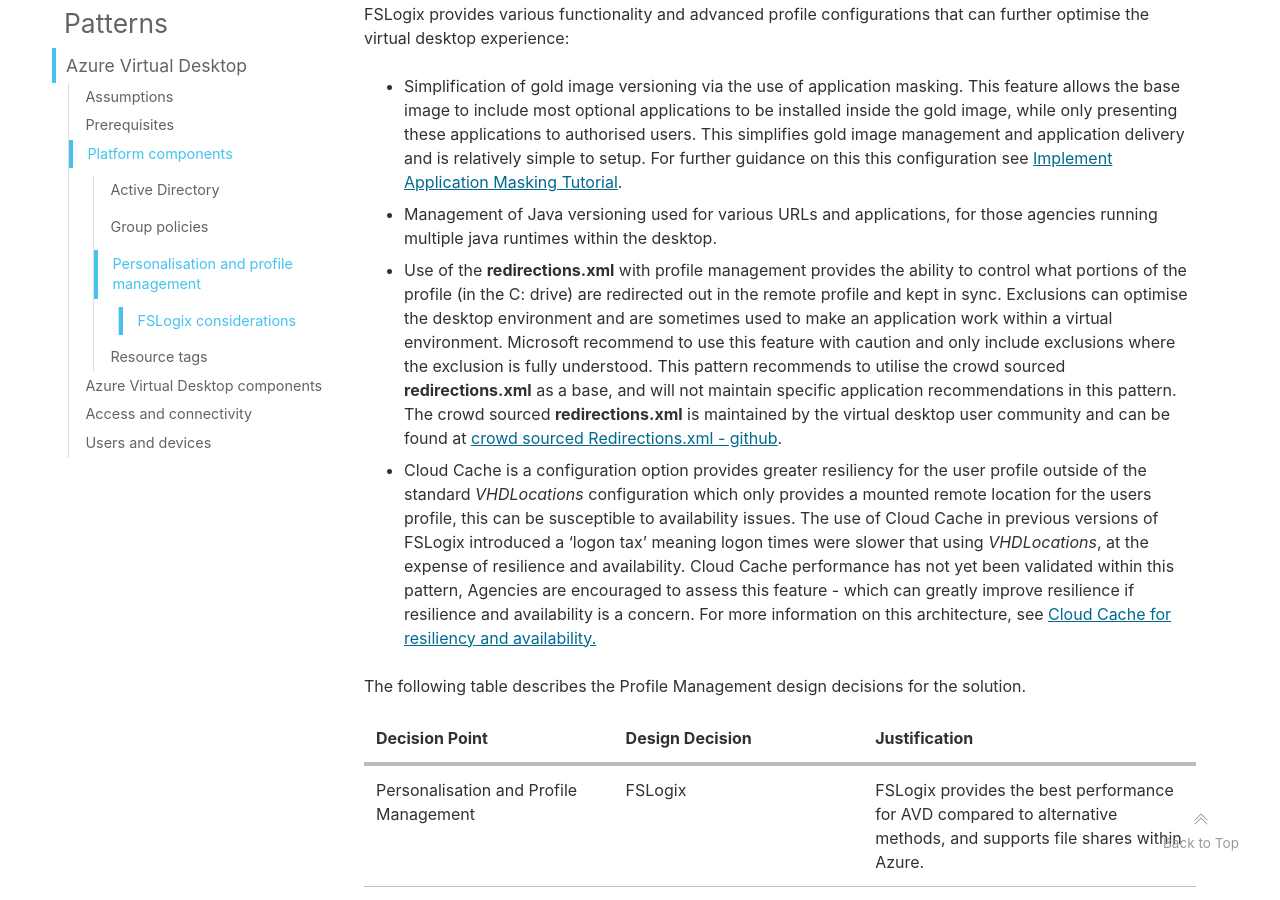
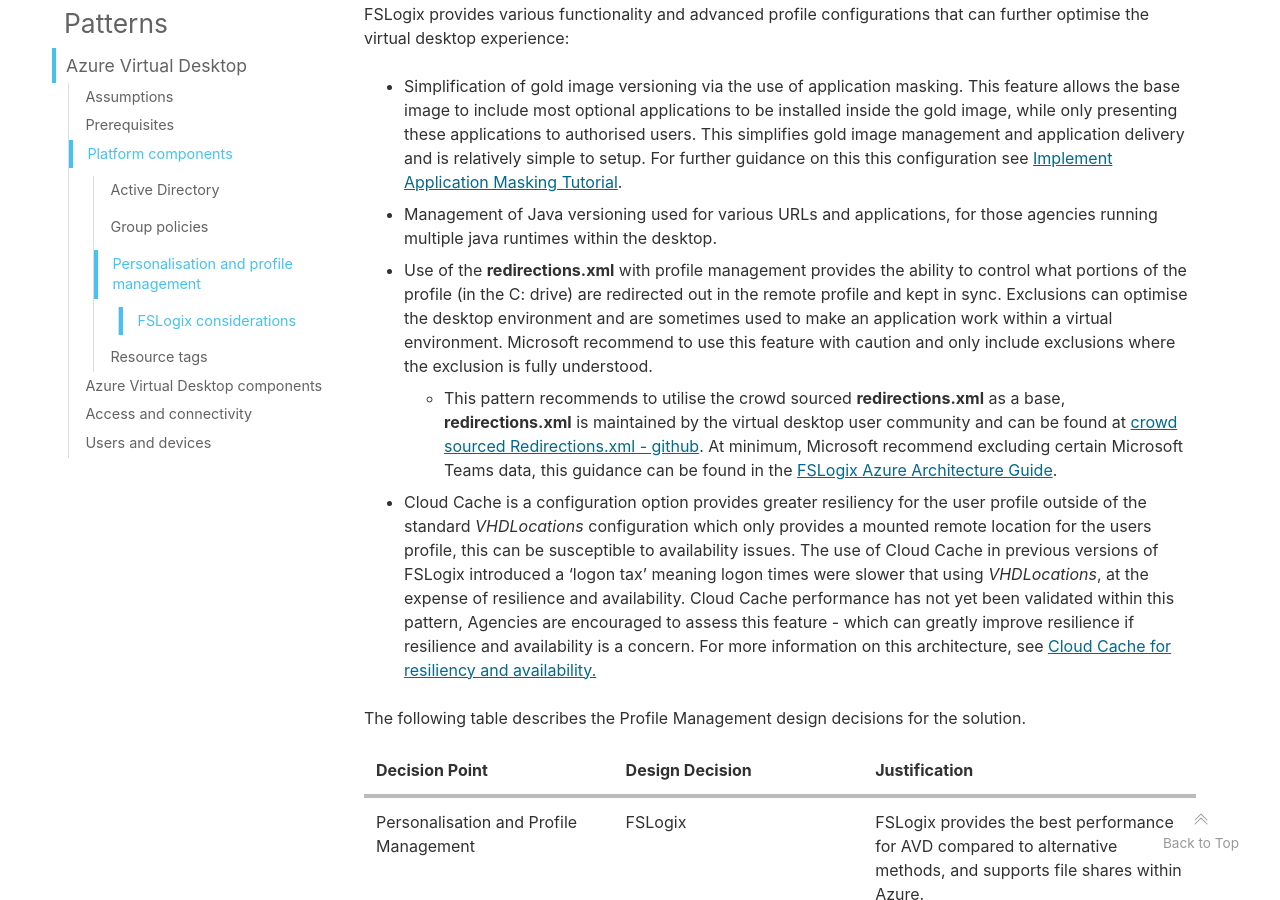
Before and after one commit to ASD-Blueprint/desktop.gov.au, a Jekyll site: the page built from patterns/avd.md, in a window 1280 px wide and 900 px high, scrolled down 7939 px. Built offline with Jekyll 4.4.1, drawn with Linux system fonts in a browser that asks for light colours; comment, search, counter and statistics services are not loaded; some of the changed text lies outside the part shown.

Commit message:
updates on feedback

```diff
--- a/patterns/avd.md
+++ b/patterns/avd.md
@@ -121,10 +121,9 @@
 FSLogix provides various functionality and advanced profile configurations that can further optimise the virtual desktop experience:
 
 - Simplification of gold image versioning via the use of application masking. This feature allows the base image to include most optional applications to be installed inside the gold image, while only presenting these applications to authorised users. This simplifies gold image management and application delivery and is relatively simple to setup. For further guidance on this this configuration see [Implement Application Masking Tutorial](https://docs.microsoft.com/en-us/fslogix/implement-application-masking-tutorial).
-
 - Management of Java versioning used for various URLs and applications, for those agencies running multiple java runtimes within the desktop.
-- Use of the **redirections.xml** with profile management provides the ability to control what portions of the profile (in the C: drive) are redirected out in the remote profile and kept in sync. Exclusions can optimise the desktop environment and are sometimes used to make an application work within a virtual environment. Microsoft recommend to use this feature with caution and only include exclusions where the exclusion is fully understood.  This pattern recommends to utilise the crowd sourced **redirections.xml** as a base, and will not maintain specific application recommendations in this pattern. The crowd sourced **redirections.xml** is maintained by the virtual desktop user community and can be found at [crowd sourced Redirections.xml  - github](https://github.com/aaronparker/fslogix/blob/main/Redirections/Redirections.csv).
-
+- Use of the **redirections.xml** with profile management provides the ability to control what portions of the profile (in the C: drive) are redirected out in the remote profile and kept in sync. Exclusions can optimise the desktop environment and are sometimes used to make an application work within a virtual environment. Microsoft recommend to use this feature with caution and only include exclusions where the exclusion is fully understood.
+  - This pattern recommends to utilise the crowd sourced **redirections.xml** as a base, **redirections.xml** is maintained by the virtual desktop user community and can be found at [crowd sourced Redirections.xml  - github](https://github.com/aaronparker/fslogix/blob/main/Redirections/Redirections.csv). At minimum, Microsoft recommend excluding certain Microsoft Teams data, this guidance can be found in the [FSLogix Azure Architecture Guide](https://docs.microsoft.com/en-us/azure/architecture/example-scenario/wvd/windows-virtual-desktop-fslogix#teams-exclusions).
 - Cloud Cache is a configuration option provides greater resiliency for the user profile outside of the standard *VHDLocations* configuration which only provides a mounted remote location for the users profile, this can be susceptible to availability issues. The use of Cloud Cache in previous versions of FSLogix introduced a 'logon tax' meaning logon times were slower that using *VHDLocations*, at the expense of resilience and availability. Cloud Cache performance has not yet been validated within this pattern, Agencies are encouraged to assess this feature - which can greatly improve resilience if resilience and availability is a concern. For more information on this architecture, see [Cloud Cache for resiliency and availability.](https://docs.microsoft.com/en-us/fslogix/cloud-cache-resiliency-availability-cncpt)
 
 The following table describes the Profile Management design decisions for the solution.
@@ -144,6 +143,7 @@
 --- | --- | ---
 Profile Management Version | FSLogix Apps 2.9.7838.44263 | The latest version at the time of writing. The latest version should be assessed and utilised where appropriate. This agent is installed within the Azure marketplace image. The latest version available at time of deployment should be utilised.
 Profile Container | Enabled | FSLogix will be used to manage profiles for the solution.
+Office Container | Enabled (optional) | The Office container stores just the Microsoft Office portion of the profile and is utilised to spread storage load over various storage locations.<br />Note, Microsoft Office data is stored in the profile container when the Office container is not utilised, this can simplify the deployment. See [Profile Container vs. Office Container](https://docs.microsoft.com/en-us/fslogix/manage-profile-content-cncpt).
 Cloud Cache | Not configured | VHDLocations will be used in preference of Cloud Cache (CCDLocations) in this pattern due to the resilience and performance using NetApp Files or Azure files seen when appropriately configured for the size of the user base. <br />Agencies are encouraged to test CCDLocations if resilience and availability is a problem.
 Profile Container Logging | Enabled (All logs enabled) | Logging is to be enabled for FSLogix.
 Enable Search Roaming | Disabled | FSLogix search functionality is not compatible with Server 2019, Windows 10 multi-session and should be disabled, and subsequent multi-session operating systems with enhanced native search capabilities.
@@ -157,7 +157,6 @@
 Redirections File Path | Azure Storage account or other domain share | The redirections configuration XML will be hosted on a common share, to be determined by the agency.<br />
 Redirection Exclusions | Copy `Redirections.xml` file to `[TBD-DOMAIN]\NETLOGON\FsLogix\`<br><br>See recommended [crowd sourced redirections.xml](https://github.com/aaronparker/fslogix/blob/main/Redirections/Redirections.csv) for base inclusions.<br />For structure and creation of the file see [Structure of redirections.xml file](https://docs.microsoft.com/en-us/fslogix/manage-profile-content-cncpt#structure-of-redirectionsxml-file). | It is recommended to use the redirections file with caution. Base configuration recommended initially.<br>Note, the folder path to the redirections.xml path is set through Group Policy and points to the folder where the file exists, not the full path of the file itself.
 Swap directory name components | Enabled: Swap directory name components | This configuration allows for easier navigation of the user VHDX folders when troubleshooting and during maintenance.
-
 
 The following table includes FSLogix Office 365 Container Configuration.
 
@@ -175,7 +174,7 @@
 Outlook Data | Enabled Outlook data will be stored in the O365 container.|Outlook data will be stored in the O365 container.
 Outlook Personalisation Data | Enabled | Outlook personalisation data will be stored in the O365 container.
 SharePoint Data | Not configured | Not configured
-Teams Data | Enabled | Teams data will be stored in the O365 container.
+Teams Data | Disabled | Teams data will not stored in the O365 container. This allows optimisation of the profile size in the Profile container to avoid profile bloat.
 Outlook Container Mode | Cached | Outlook cached mode will be enabled on successfully container attach.
 Dynamic VHD(x) | Enabled | Dynamic VHD(x) will be utilised to save on required space. Disks will grow only as space is required.
 Search Roaming | Disabled | FSLogix search functionality is not compatible with Server 2019, Windows 10 multi-session and should be disabled, and subsequent multi-session operating systems with enhanced native search capabilities.
```
